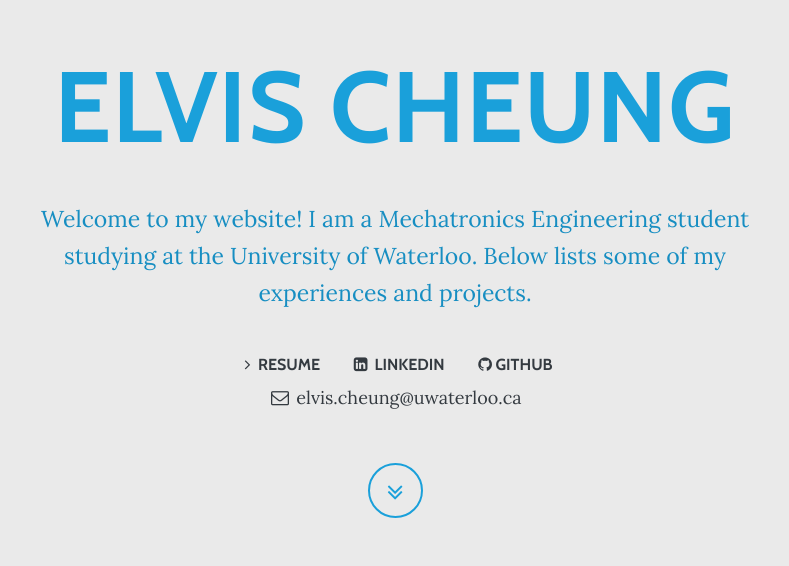
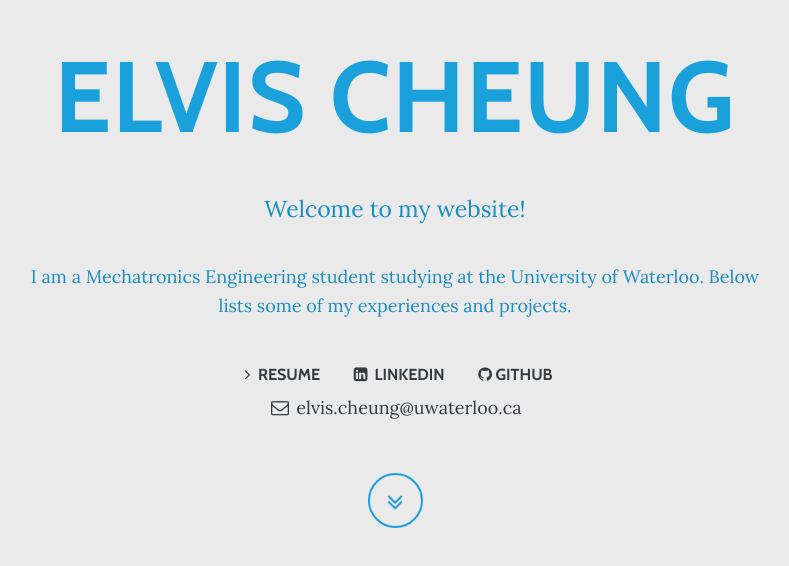
Before and after one commit to EC28/elvis.cheung, a plain HTML site: page index.html in a window 1280 px wide. Shown: the part 118-684 px from the top of the page, without its empty margins (245-1034 px from the left). Drawn offline with nearby package versions, Linux system fonts and the light colour scheme.

Commit message:
Update index.html

```diff
--- a/index.html
+++ b/index.html
@@ -21,7 +21,8 @@
                 <div class="row">
                     <div class="col-lg-8 mx-auto">
                         <h1 class="brand-heading" style="color: #1aa0da;border-color: rgb(105,118,130);">Elvis Cheung</h1>
-                        <p class="intro-text" style="color: #178ec2;font-size:23px;">Welcome to my website! I am a Mechatronics Engineering student
+                        <p class="intro-text" style="color: #178ec2;font-size:23px;">Welcome to my website!</p>
+                        <p class="intro-text" style="color: #178ec2;font-size:18px;">I am a Mechatronics Engineering student
                         studying at the University of Waterloo. Below lists some of my experiences and projects.</p>
                         <a class="btn btn-primary" role="button" style="background: transparent;margin: 4;color: var(--dark);border-color: transparent;"
                            target="_blank" href="assets/files/Resume - Elvis Cheung.pdf">
```
